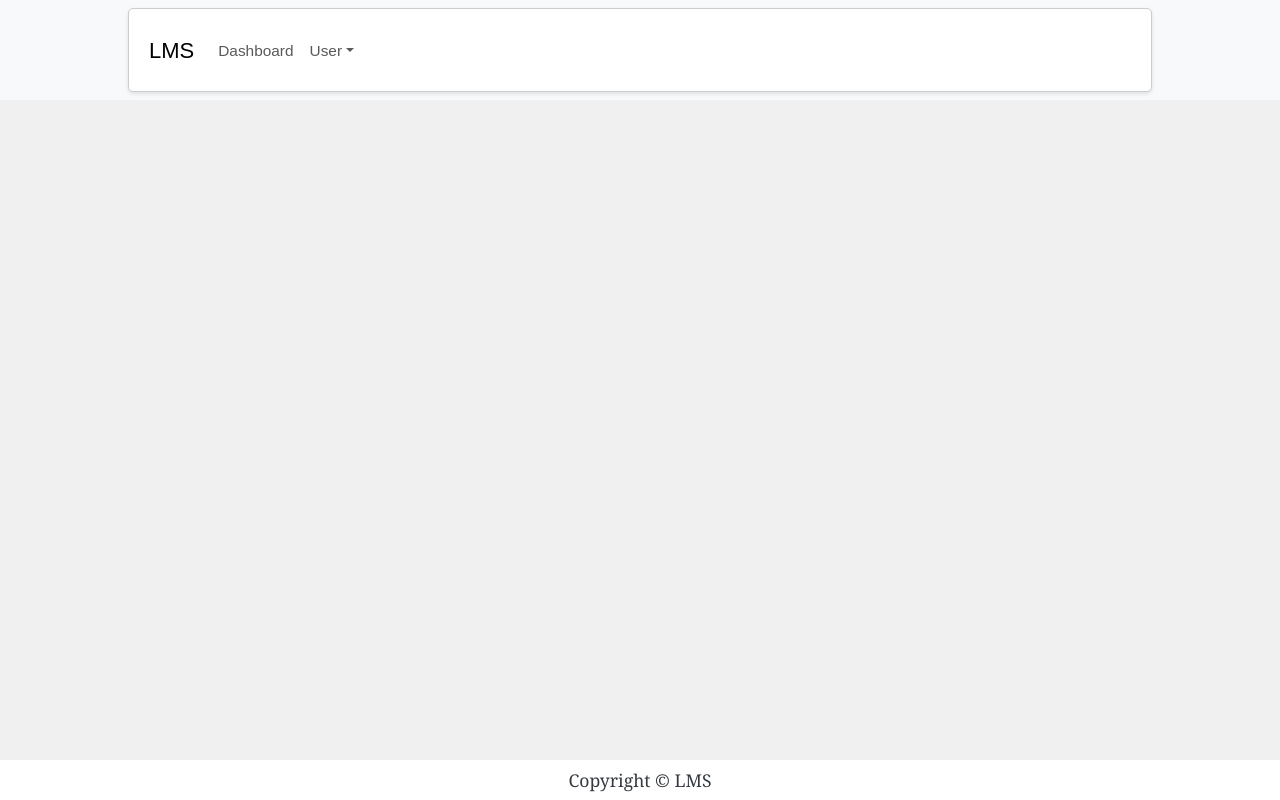
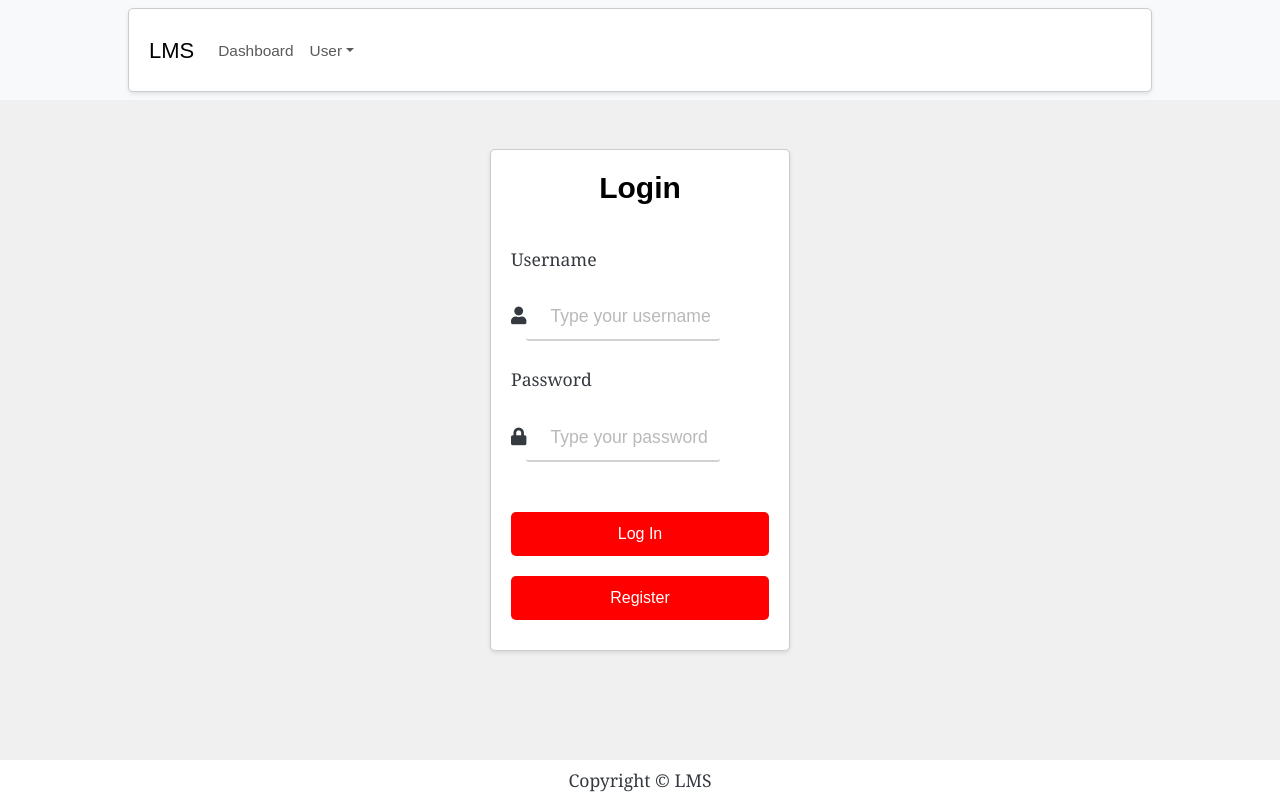
Before and after one commit to WSU-4110/LearningManagementSystem, a React (Create React App) app in the folder frontend/: page /studentLogin in a window 1280 px wide. Built offline with nearby package versions, Linux system fonts and the light colour scheme; the HTML template or start-up script is replaced by a standard one.

Commit message:
added instructorLogin component & studentLogin & edited landing page

```diff
--- a/frontend/src/App.js
+++ b/frontend/src/App.js
@@ -2,13 +2,16 @@ import { BrowserRouter as Router, Route, Routes } from 'react-router-dom';
 import './bootstrap.css';
 import Dashboard from './components/dashboard.component';
 import Course from './components/course.component';
-import Login from './components/login.component';
+import StudentLogin from './components/studentLogin.component';
+import InstructorLogin from './components/instructorLogin.component';
 import Assignment from './components/assignment.component';
 import Register from './components/register.component';
 import ProfilePage from './components/profilePage.component';
 import Footer from './components/Footer/Footer.component';
 import Header from './components/Header/Header.component';
 import Settings from './components/settings.component';
+import InstructorLandingPage from './components/instructorLandingPage.component';
+import StudentLandingPage from './components/studentLandingPage.component';
 import LandingPage from './screens/LandingPage.component';
 
 export default function App() {
@@ -18,12 +21,15 @@ export default function App() {
             <Routes>
                 <Route path = '/' element={<LandingPage/>} />
                 <Route path = '/course/:id' element={<Course/>} />
-                <Route path = '/login' element={<Login/>} />
+                <Route path = '/studentLogin' element={<StudentLogin/>} />
+                <Route path = '/instructorLogin' element={<InstructorLogin/>} />
                 <Route path = '/register' element={<Register/>} />
                 <Route path = '/dashboard' element={<Dashboard/>} />
                 <Route path = '/assignment/:id' element={<Assignment/>} />
                 <Route path = '/profilepage' element={<ProfilePage/>} />
                 <Route path = '/settings' element={<Settings/>} />
+                <Route path = '/instructorLandingPage' element={<InstructorLandingPage/>} />
+                <Route path = '/studentLandingPage' element={<StudentLandingPage/>} />
             </Routes>
             <Footer />
         </Router>
--- /dev/null
+++ b/frontend/src/components/instructorLandingPage.component.js
@@ -0,0 +1,10 @@
+import Login from './studentLogin.component'
+import Register from '../components/register.component'
+
+export default function InstructorLandingPage() {
+    return (
+        <div>
+            welcome instructor
+        </div>
+    );
+};
--- a/frontend/src/components/login.component.js
+++ b/frontend/src/components/instructorLogin.component.js
@@ -4,7 +4,7 @@ import {AUTH_SERVER_URL} from '../constants';
 import http from '../http';
 import '../css/login.css';
 
-export default function Login() {
+export default function InstructorLogin() {
     const [email, setEmail] = useState('');
     const [password, setPassword] = useState('');
     const navigate = useNavigate();
@@ -22,7 +22,7 @@ export default function Login() {
                     localStorage.setItem("accessToken", accessToken);
                     localStorage.setItem("refreshToken", refreshToken);
                     console.log('valid password');
-                    navigate('/dashboard');
+                    navigate('/dashboard'); // INSTRUCTOR DASH
                 } else {
                     alert('Invalid password');
                 }
@@ -57,7 +57,10 @@ export default function Login() {
                     />
                 </div>
                 <button type="button" onClick={handleLogin}>
-                Log In
+                    Log In
+                </button>
+                <button type="button" onClick={() => {navigate("/register")}}>
+                    Register
                 </button>
             </form>
         </div>
--- a/frontend/src/components/register.component.js
+++ b/frontend/src/components/register.component.js
@@ -3,6 +3,7 @@ import {AUTH_SERVER_URL} from '../constants';
 import http from '../http';
 import '../css/Register.css';
 
+// there should really be 2 registers, one for student one for instructor
 
 export default function Register() {
     const [email, setEmail] = useState('');
@@ -18,7 +19,7 @@ export default function Register() {
         };
         http.post(AUTH_SERVER_URL, student)
             .catch((err) => console.log(err));
-        window.location = '/login';
+        window.location = '/studentLogin';
     };
 
     return (
--- /dev/null
+++ b/frontend/src/components/studentLandingPage.component.js
@@ -0,0 +1,10 @@
+import Login from './studentLogin.component'
+import Register from '../components/register.component'
+
+export default function StudentLandingPage() {
+    return (
+        <div>
+            welcome student
+        </div>
+    );
+};
--- /dev/null
+++ b/frontend/src/components/studentLogin.component.js
@@ -0,0 +1,68 @@
+import {useNavigate} from 'react-router-dom';
+import {useState} from 'react';
+import {AUTH_SERVER_URL} from '../constants';
+import http from '../http';
+import '../css/login.css';
+
+export default function StudentLogin() {
+    const [email, setEmail] = useState('');
+    const [password, setPassword] = useState('');
+    const navigate = useNavigate();
+
+    function handleLogin() {
+        const student = {
+            email: email,
+            password: password
+        };
+        http.post(AUTH_SERVER_URL + '/login', student)
+            .then(res => {
+                if (res.data) {
+                    const accessToken = res.data.accessToken;
+                    const refreshToken = res.data.refreshToken;
+                    localStorage.setItem("accessToken", accessToken);
+                    localStorage.setItem("refreshToken", refreshToken);
+                    console.log('valid password');
+                    navigate('/dashboard'); // STUDENT DASH
+                } else {
+                    alert('Invalid password');
+                }
+            })
+            .catch(err => { console.log(err) });
+    };
+
+    return (
+        <div className="container">
+        <h1>Login</h1>
+            <form>
+                <div className="login_username">
+                    <p>Username</p>
+                    <i className="fas fa-user"></i>
+                    <input
+                        type="email"
+                        placeholder="Type your username"
+                        value={email}
+                        onChange={(e) => setEmail(e.target.value)}
+                        className="login_input"
+                    />
+                </div>
+                <div className="login_password">
+                    <p>Password</p>
+                    <i className="fas fa-lock"></i>
+                    <input
+                        type="password"
+                        placeholder="Type your password"
+                        value={password}
+                        onChange={(e) => setPassword(e.target.value)}
+                        className="password_input"
+                    />
+                </div>
+                <button type="button" onClick={handleLogin}>
+                    Log In
+                </button>
+                <button type="button" onClick={() => {navigate("/register")}}>
+                    Register
+                </button>
+            </form>
+        </div>
+    );
+};
--- a/frontend/src/screens/LandingPage.component.js
+++ b/frontend/src/screens/LandingPage.component.js
@@ -2,39 +2,27 @@ import React from 'react'
 import Container from 'react-bootstrap/esm/Container'
 import Row from 'react-bootstrap/esm/Row'
 import "./LandingPage.css"
-import { Route, Routes, Router } from 'react-router-dom'
-import Login from '../components/login.component'
-import Register from '../components/register.component'
+import {useNavigate} from 'react-router-dom';
 import Button from 'react-bootstrap/esm/Button'
-import { Link } from 'react-router-dom'
 
 const LandingPage = () => {
+	const navigate = useNavigate();
 	return (
 		<div className="main">
-      <Container>
-        <Row>
+			{/* <Container> */}
+				{/* <Row> */}
 					<div className="intro-text">
-
 						<div>
 							<h1 className="title">Welcome to your LMS</h1>
-              <p className="subtitle">Register if you haven't already, then login to get started.</p>
+							<p className="subtitle"></p>
 						</div>
-
 						<div className="buttonContainer">
-              <Link to="/login">Login</Link>
-              <Button size="lg" className="landingButton" variant="outline-primary">Login</Button>
-
-              <Link to="/register">Register</Link>
+							<Button size="xl" onClick={() => {navigate("/studentLogin")}} className="landingButton" variant="outline-primary">I am a Student</Button>
+							<Button size="xl" onClick={() => {navigate('/instructorLogin')}} className="landingButton" variant="outline-primary">I am an Instructor</Button>
 						</div>
-
 					</div>
-        </Row>
-
-        {/* <Routes>
-          <Route path = '/login' element={<Login/>}/>
-          <Route path = '/register/' element={<Register/>} />
-      </Routes> */}
-      </Container>
+				{/* </Row> */}
+			{/* </Container> */}
 		</div>
 	)
 }
```
Lines whose indentation alone changed are shown as unchanged.
